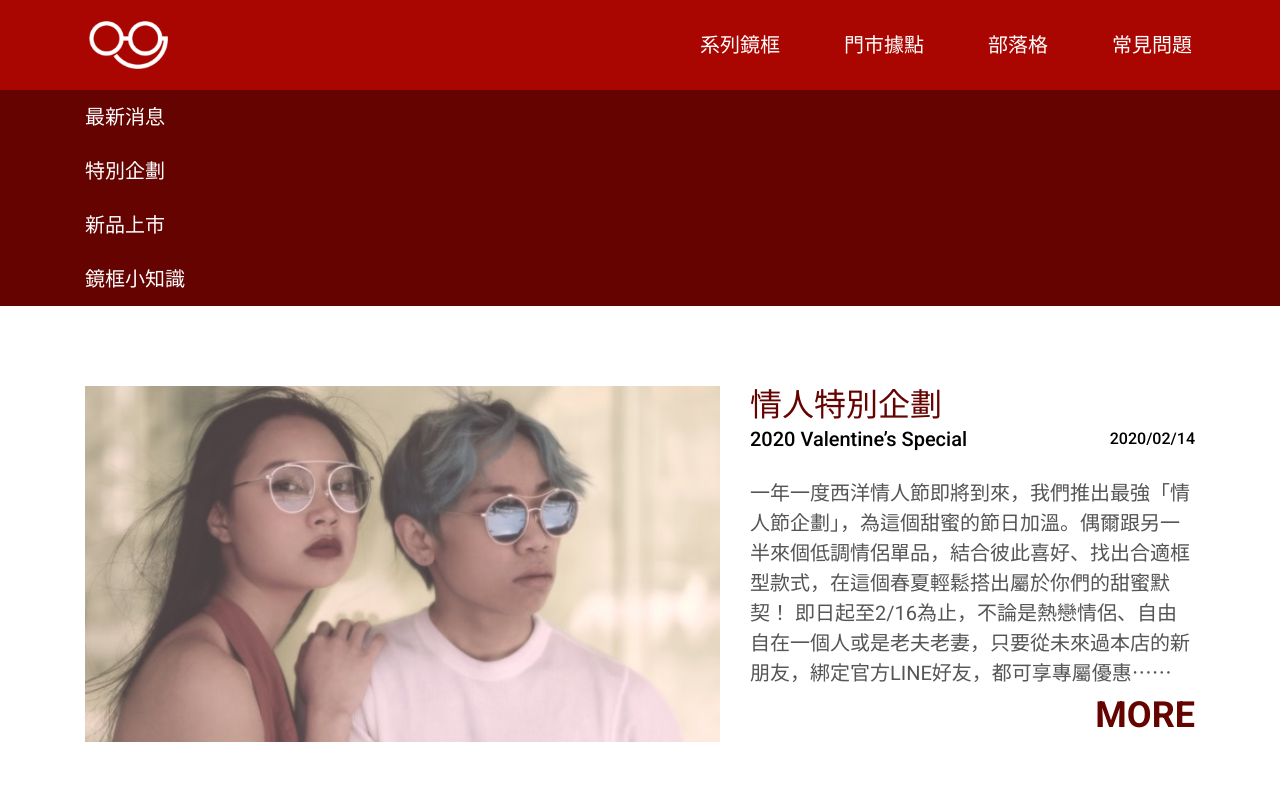
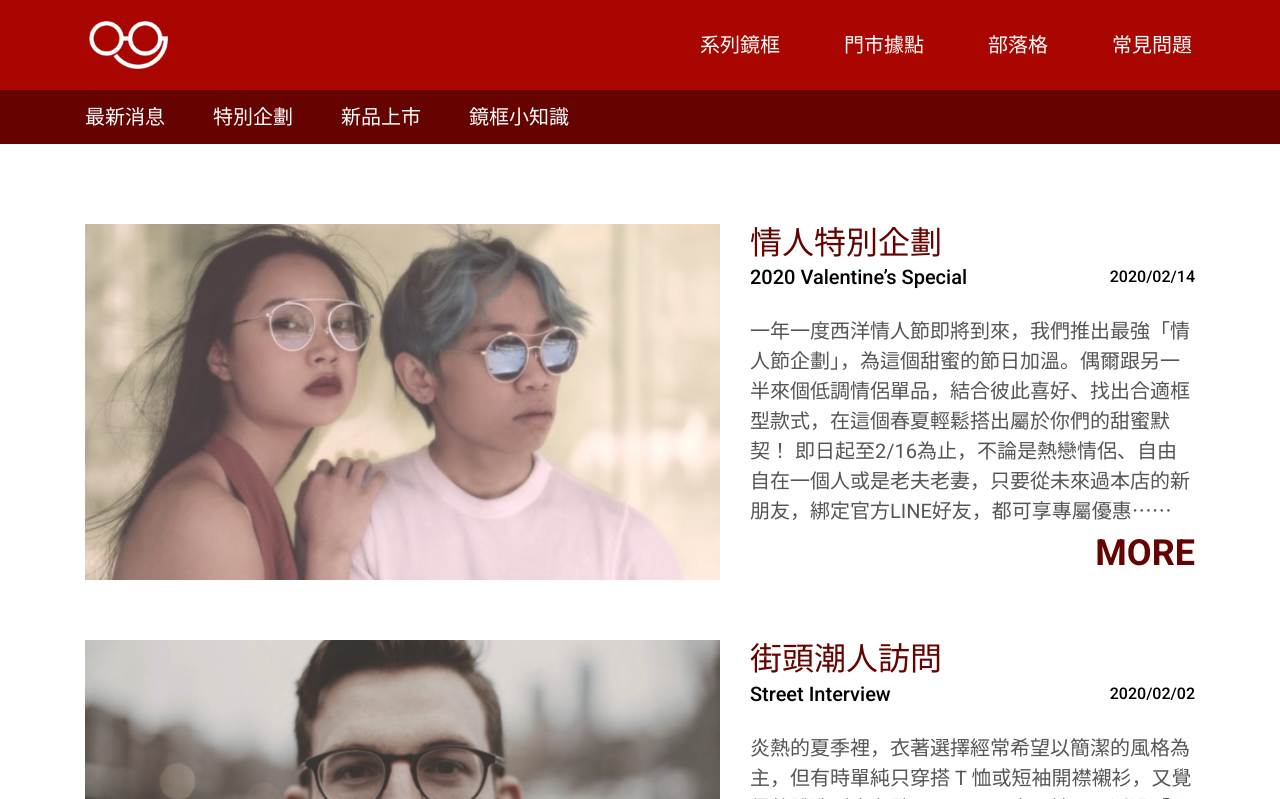
Before and after one commit to deanocean/Frontend_layout_practice-E_Commerce, a plain HTML site: page blog.html in a window 1280 px wide. Shown: the top 799 px of the page. Drawn offline with Linux system fonts and the light colour scheme.

Commit message:
Update 2020-11-27T19:53:44.736Z

```diff
--- a/assets/style/style.css
+++ b/assets/style/style.css
@@ -268,8 +268,10 @@
 
 /* ---------- layout ---------- */
 .container {
-  max-width: 1110px;
-  margin: 0 auto; }
+  max-width: 1140px;
+  margin: 0 auto;
+  padding-left: 15px;
+  padding-right: 15px; }
   @media (max-width: 1025px) {
     .container {
       padding: 0 40px; } }
@@ -1031,11 +1033,13 @@ h1, h2, h3, h4, h5, h6 {
         .header .menu .item {
           margin-left: 0;
           border: 1px solid #fff;
-          padding: 8px 0;
           -ms-flex-preferred-size: 50%;
               flex-basis: 50%; } }
     .header .menu a {
       padding: 30px 0; }
+      @media (max-width: 767px) {
+        .header .menu a {
+          padding: 8px 0; } }
 
 .footer {
   background-color: #AA0601;
--- a/blog.html
+++ b/blog.html
@@ -24,7 +24,7 @@
 
 <div class="blogPage page">
   <nav class="subMenu">
-    <div class="container">
+    <div class="container d-flex">
       <a href="#" class="subMenu-link">最新消息</a>
       <a href="#" class="subMenu-link">特別企劃</a>
       <a href="#" class="subMenu-link">新品上市</a>
```
Also changed, not shown: 1 other file.
